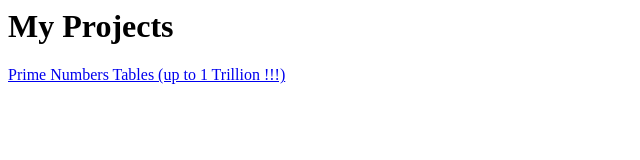
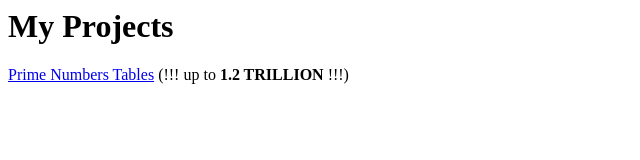
Before and after one commit to polkovnikov/polkovnikov.github.io, a plain HTML site: page index.html in a window 1280 px wide. Shown: the whole page, without its empty margins (0-640 px from the left). Drawn offline with Linux system fonts and the light colour scheme.

Commit message:
1 trillion text removed from link.

```diff
--- a/index.html
+++ b/index.html
@@ -1,2 +1,2 @@
 <h1>My Projects</h1>
-<a href="https://github.com/polkovnikov/primes/releases/tag/primes">Prime Numbers Tables (up to 1 Trillion !!!)</a>
+<a href="https://github.com/polkovnikov/primes/releases/tag/primes">Prime Numbers Tables</a> (!!! up to <b>1.2 TRILLION</b> !!!)<br>
```
